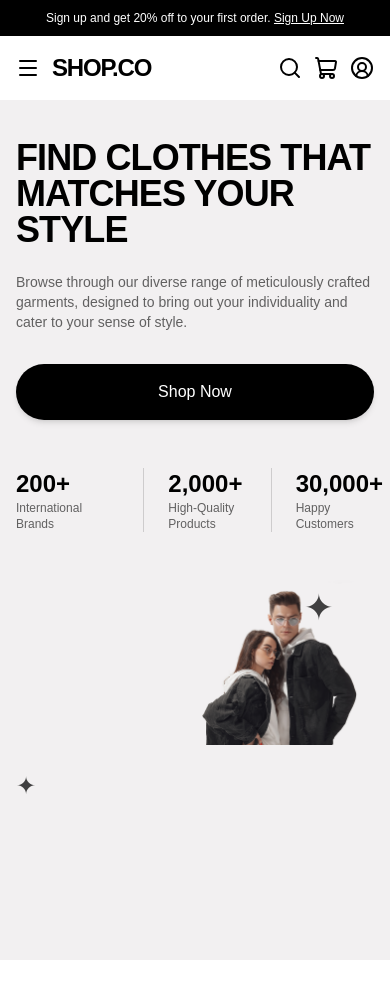
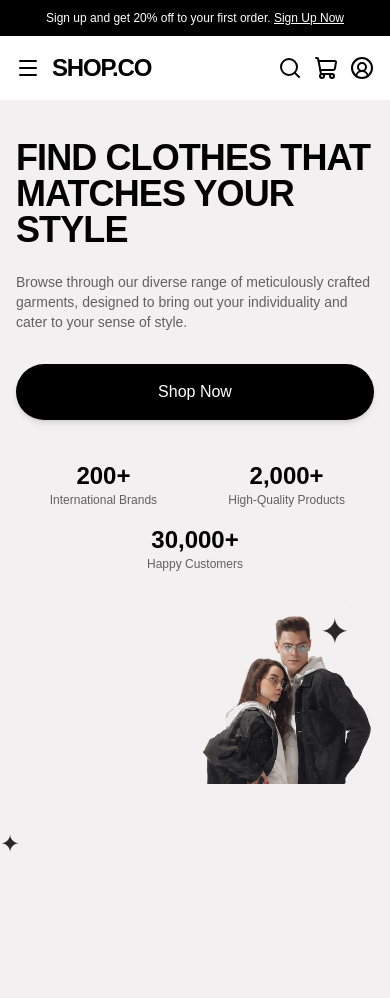
Before and after one commit to hassamnaveed44/e-commerce, a Next.js app: page / in a window 390 px wide. Shown: the top 998 px of the page. Before the commit the page ends 960 px from the top, so only its background shows below. Built offline with nearby package versions, Linux system fonts and the light colour scheme.

Commit message:
fix responsiveness of hero section

```diff
--- a/app/components/home/Hero.tsx
+++ b/app/components/home/Hero.tsx
@@ -4,10 +4,12 @@ import Image from "next/image";
 export default function Hero() {
   return (
     <section className="bg-[#F2F0F1] pt-10 md:pt-20 relative overflow-hidden">
-      <div className="max-w-7xl mx-auto px-4 sm:px-6 xl:px-10 flex flex-col lg:flex-row items-start justify-between">
+      <div className="max-w-7xl mx-auto sm:px-6 xl:px-10 flex flex-col lg:flex-row items-start justify-between">
 
-        {/* Left Content Column */}
-        <div className="lg:w-[577px] flex flex-col items-start pb-12 lg:pb-20 z-10">
+        {/* Left Content Column — keeps its own horizontal padding on mobile only,
+            since the outer wrapper no longer pads at the base breakpoint (that's
+            now reserved for the full-bleed mobile image below). */}
+        <div className="px-4 sm:px-0 lg:w-[577px] flex flex-col items-start pb-8 lg:pb-20 z-10">
           <h1 className="text-4xl sm:text-5xl lg:text-[64px] font-extrabold tracking-tight uppercase leading-[1] mb-6 text-black font-integral">
             FIND CLOTHES THAT MATCHES YOUR STYLE
           </h1>
@@ -16,37 +18,44 @@ export default function Hero() {
           </p>
           <Link
             href="#"
-            className="w-full sm:w-auto text-center bg-black text-white px-16 py-4 rounded-full font-medium hover:bg-black/80 transition shadow-md font-satoshi mb-12"
+            className="w-full sm:w-auto text-center bg-black text-white px-16 py-4 rounded-full font-medium hover:bg-black/80 transition shadow-md font-satoshi mb-10 lg:mb-12"
           >
             Shop Now
           </Link>
 
-          {/* Stats Section with Vertical Dividers */}
-          <div className="grid grid-cols-3 gap-6 w-full font-satoshi">
-            <div>
+          {/* Stats Section — mobile: wraps 2-up then the 3rd centers on its own
+              line (flex-wrap + justify-center); desktop: original 3-col grid
+              with dividers, untouched. */}
+          <div className="flex flex-wrap justify-center gap-x-10 gap-y-4 text-center sm:grid sm:grid-cols-3 sm:gap-6 sm:text-left sm:justify-normal w-full font-satoshi">
+            <div className="w-[40%] sm:w-auto">
               <h3 className="text-2xl sm:text-4xl font-bold text-black font-integral">200+</h3>
               <p className="text-xs sm:text-sm text-black/60">International Brands</p>
             </div>
-            <div className="border-l border-black/15 pl-6">
+            <div className="w-[40%] sm:w-auto sm:border-l sm:border-black/15 sm:pl-6">
               <h3 className="text-2xl sm:text-4xl font-bold text-black font-integral">2,000+</h3>
               <p className="text-xs sm:text-sm text-black/60">High-Quality Products</p>
             </div>
-            <div className="border-l border-black/15 pl-6">
+            <div className="w-[40%] sm:w-auto sm:border-l sm:border-black/15 sm:pl-6">
               <h3 className="text-2xl sm:text-4xl font-bold text-black font-integral">30,000+</h3>
               <p className="text-xs sm:text-sm text-black/60">Happy Customers</p>
             </div>
           </div>
         </div>
 
-        {/* Right Image Container (top-aligned to match Figma: image starts at hero top, no bottom anchoring) */}
-        <div className="lg:w-1/2 w-full flex justify-center lg:justify-end relative">
-          <div className="relative w-full max-w-[500px] lg:max-w-[600px] h-[380px] sm:h-[450px] lg:h-[500px]">
+        {/* Right Image Container:
+            - Mobile: full-bleed, edge-to-edge (w-full, no side padding, no max-w),
+              fixed aspect ratio matching the 390x448 Figma spec, flush to the
+              bottom of the section.
+            - Desktop (lg+): unchanged from before — centered column, capped width,
+              fixed height, top-aligned. */}
+        <div className="w-full lg:w-1/2 flex justify-center lg:justify-end relative">
+          <div className="relative w-full aspect-[390/448] lg:aspect-auto lg:max-w-[600px] lg:h-[500px]">
             <Image
               src="/images/e-commercehero.png"
               alt="Hero Fashion Models"
               fill
               priority
-              className="object-contain object-top"
+              className="object-contain object-[30%_top] lg:object-top"
             />
             {/* Decorative Vector Stars */}
             <div className="absolute top-2 right-10 lg:right-16 text-black text-4xl select-none pointer-events-none animate-pulse">
```
